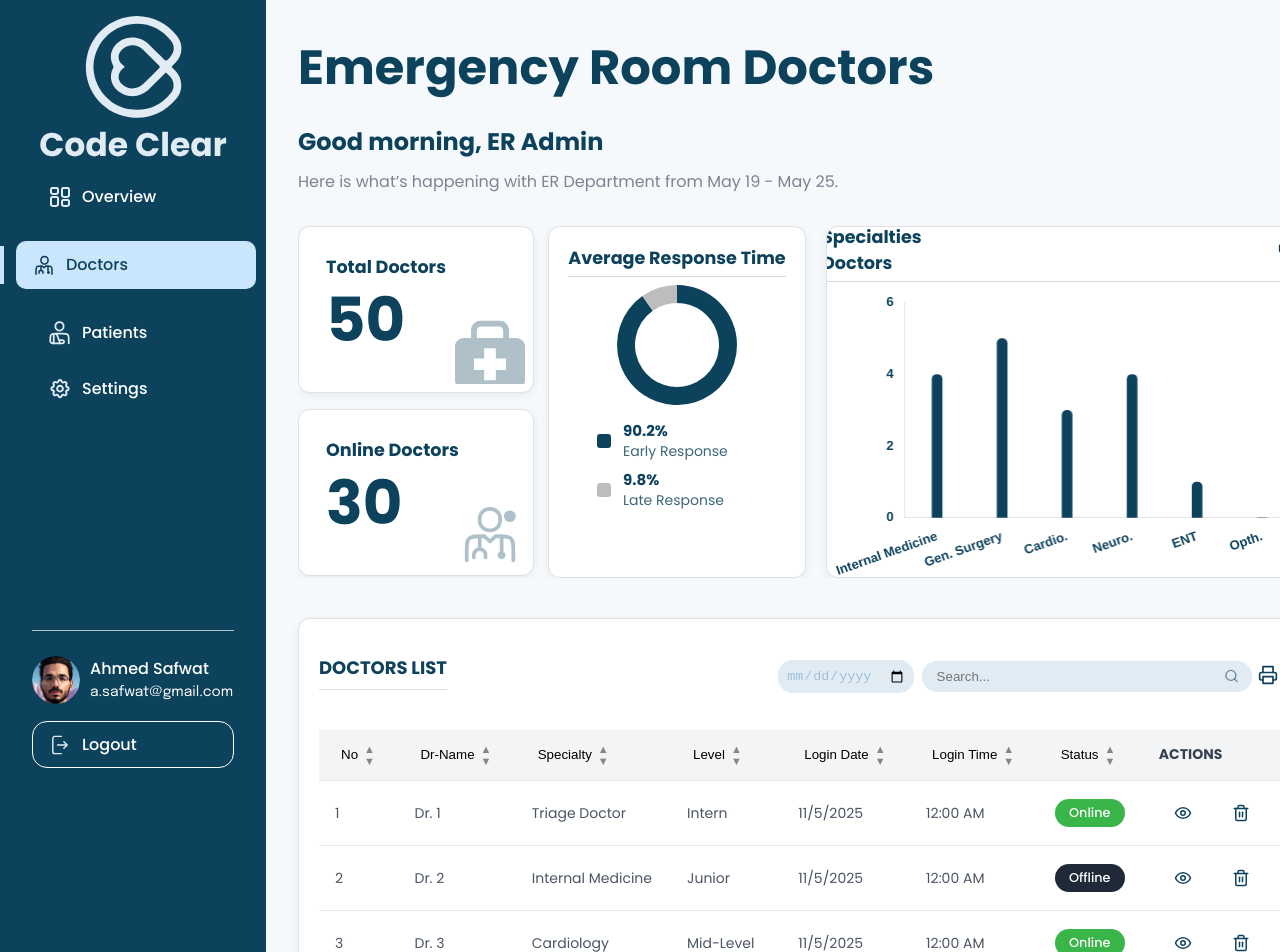
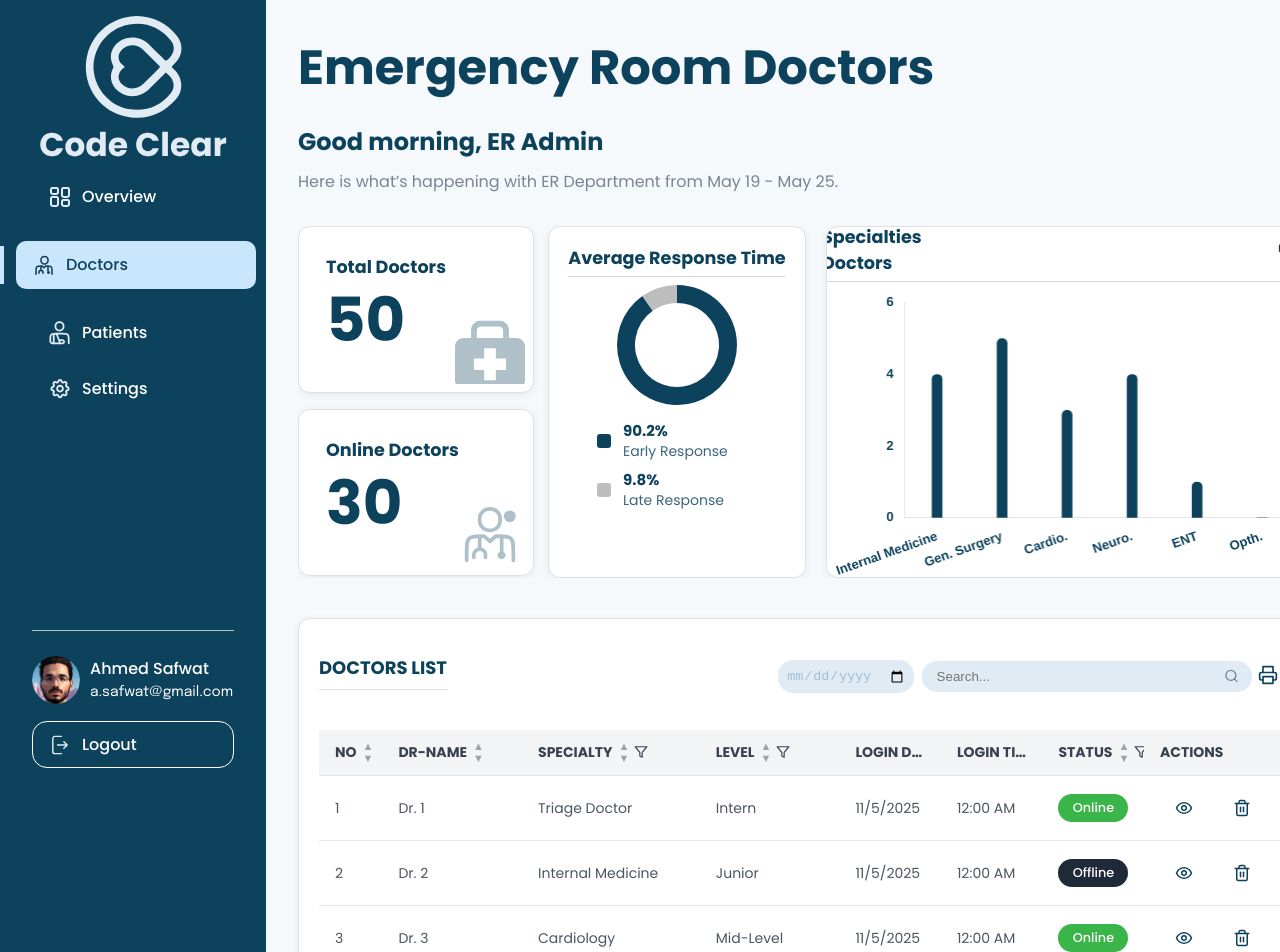
Before and after one commit to FatmaWafy/Hospital_System, a React (Vite) app: page /doctors in a window 1280 px wide. Shown: the top 952 px of the page. Built offline with nearby package versions, Linux system fonts and the light colour scheme.

Commit message:
add filter function after sort in Doctors page

```diff
--- a/src/pages/Doctors.css
+++ b/src/pages/Doctors.css
@@ -1,3 +1,8 @@
+/*
+  ==========================================
+  Main Layout Styles
+  ==========================================
+*/
 .doctors-page {
   background-color: #f5f9fb;
   padding: 32px;
@@ -34,12 +39,15 @@
 
 .welcome-text p {
   color: #7c8493;
-
   border-radius: 4px;
   margin: -10px 0 0 0;
 }
 
-/* Third Column: Large Chart Card */
+/*
+  ==========================================
+  Card and Chart Styles
+  ==========================================
+*/
 .chart-card.big {
   flex: 1;
   background: #fff;
@@ -56,7 +64,6 @@
   box-sizing: border-box;
 }
 
-/* General Card Styles */
 .card-icon {
   width: 60px;
   height: 60px;
@@ -85,223 +92,11 @@
   color: #828282;
 }
 
-/* Table Styles */
-.table-responsive {
-  overflow-x: auto;
-  width: 100%;
-}
-.doctors-table-section {
-  background: white;
-  border: 1px solid #e0e0e0;
-  border-radius: 12px;
-  box-shadow: 0 2px 8px rgba(0, 0, 0, 0.06);
-  padding: 20px;
-  margin-bottom: 40px;
-  margin-top: 40px;
-}
-
-.doctors-table-section h3 {
-  margin-bottom: 16px;
-}
-
-.doctors-table {
-  width: 100%;
-  border-collapse: collapse;
-  min-width: 700px;
-  background: #fff;
-  font-size: 0.875rem;
-}
-
-.doctors-table th,
-.doctors-table td {
-  padding: 0.75rem 1rem;
-  text-align: left;
-  border-bottom: 1px solid #e5e7eb;
-}
-
-.doctors-table th {
-  background-color: #f3f4f6;
-  font-weight: 600;
-  color: #374151;
-  text-transform: uppercase;
-}
-
-.doctors-table td {
-  color: #4b5563;
-}
-
-/* Status Badge */
-.status-badge {
-  display: inline-block;
-  padding: 0.25rem 0.75rem;
-  border-radius: 9999px;
-  font-weight: 500;
-  font-size: 0.8rem;
-  text-transform: capitalize;
-  width: 40px;
-  text-align: center;
-}
-.status-badge.online {
-  background-color: #39b54a;
-  color: white;
-}
-.status-badge.offline {
-  background-color: #1f2937;
-  color: white;
-}
-
-/* Pagination */
-.pagination {
-  display: flex;
-  justify-content: center;
-  align-items: center;
-  gap: 10px;
-  margin-top: 20px;
-}
-.pagination-btn {
-  background-color: #e7ecef;
-  border: 1px solid #e0e0e0;
-  border-radius: 50%;
-  padding: 8px 12px;
-  font-size: 0.9rem;
-  color: #4f4f4f;
-  cursor: pointer;
-  transition: background-color 0.2s ease, border-color 0.2s ease,
-    color 0.2s ease;
-}
-.pagination-btn:hover {
-  background-color: #f5f5f5;
-  border-color: #bdbdbd;
-}
-.pagination-btn.active {
-  background-color: #b4c4cd;
-  color: #ffffff;
-  border-color: #0d425d;
-  border-radius: 50%;
-}
-.pagination-dots {
-  color: #828282;
-  font-size: 1rem;
-}
-
-/* Miscellaneous */
-.print-btn {
-  background: none;
-  border: none;
-  color: #0d425d !important;
-  cursor: pointer;
-  transition: color 0.2s ease;
-}
-.print-btn:hover {
-  color: #0d425dcb !important;
-}
-
-.notification-icon {
-  width: 40px !important;
-  height: 40px !important;
-  cursor: pointer !important;
-}
-
-
-.calendar-icon {
-  width: 24px !important;
-  height: 24px !important;
-}
-
-.list-header {
-  display: flex;
-  justify-content: space-between;
-  align-items: center;
-  margin-bottom: 16px;
-  color: #0d425d;
-}
-
-/* Responsive */
-@media (max-width: 1024px) {
-  .doctors-doctors-cards {
-    grid-template-columns: repeat(auto-fit, minmax(200px, 1fr));
-  }
-}
-@media (max-width: 768px) {
-  .doctors-doctors-cards {
-    grid-template-columns: 1fr;
-  }
-  .doctors-card,
-  .chart-card {
-    padding: 15px;
-  }
-  .card-value {
-    font-size: 1.8rem;
-  }
-  .chart-title {
-    font-size: 1rem;
-  }
-  .list-header {
-    flex-direction: column;
-    align-items: flex-start;
-    gap: 10px;
-  }
-  .doctors-table th,
-  .doctors-table td {
-    padding: 10px;
-    font-size: 0.85rem;
-  }
-}
-
-.actions-cell {
-  display: flex;
-  gap: 10px;
-}
-
-.action-btn {
-  background: none;
-  border: none;
-  cursor: pointer;
-  padding: 0.25rem;
-  border-radius: 0.375rem;
-  transition: background-color 0.2s ease;
-}
-
-.view-btn {
-  padding: 15px 5px;
-  color: #0d425d;
-  border-radius: 50%;
-  font-weight: 500;
-  cursor: pointer;
-  transition: all 0.2s ease;
-  width: 40px;
-  height: 40px;
-  display: flex;
-  align-items: center;
-  justify-content: center;
-}
-
-.view-btn:hover {
-  background-color: #f3f4f6;
-}
-
-.delete-btn {
-  padding: 15px 5px !important;
-  color: #0d425d !important;
-  border-radius: 50% !important;
-  font-weight: 500 !important;
-  cursor: pointer !important;
-  transition: all 0.2s ease !important;
-  border: none !important;
-  background-color: transparent !important;
-  width: 40px;
-  height: 40px;
-  display: flex;
-  align-items: center;
-  justify-content: center;
-}
-
-.delete-btn:hover {
-  background-color: #f3f4f6 !important;
-}
-
-/* ////////////////// */
-/* Doctors Dashboard Styles */
+/*
+  ==========================================
+  Doctors Dashboard Styles
+  ==========================================
+*/
 .doctors-dashboard {
   display: flex;
   flex-direction: column;
@@ -313,12 +108,11 @@
   display: flex;
   gap: 20px;
   width: 100%;
-  align-items: stretch; /* ده هيساوي الارتفاعات */
-  flex-wrap: nowrap; /* عشان ميكسرش في شاشة كبيرة */
+  align-items: stretch;
+  flex-wrap: nowrap;
   overflow-x: hidden;
 }
 
-/* Stats Cards Column */
 .stats-cards-column {
   display: flex;
   flex-direction: column;
@@ -372,7 +166,6 @@
   pointer-events: none;
 }
 
-/* Response Time Card */
 .response-time-card {
   flex: 1;
   min-width: 200px;
@@ -395,7 +188,6 @@
   margin-bottom: 8px;
   text-align: center;
   padding-bottom: 5px;
-
   border-bottom: 1px solid #b8b8b88e;
 }
 .chart-heading {
@@ -476,11 +268,10 @@
   margin-top: 5px;
 }
 
-/* Specialties Chart Card */
 .specialties-chart-card {
   flex: 2;
-  max-height: 290px; /* ✅ اضبطي الرقم حسب التصميم */
-  overflow: hidden; /* 👈 عشان ميخرجش بره */
+  max-height: 290px;
+  overflow: hidden;
   background: #fff;
   border: 1px solid #e0e0e0;
   border-radius: 12px;
@@ -492,12 +283,179 @@
   justify-content: center;
 }
 
-/* Responsive Styles */
+/*
+  ==========================================
+  Table and Pagination Styles
+  ==========================================
+*/
+.table-responsive {
+  overflow-x: auto;
+  width: 100%;
+}
+
+.doctors-table-section {
+  background: white;
+  border: 1px solid #e0e0e0;
+  border-radius: 12px;
+  box-shadow: 0 2px 8px rgba(0, 0, 0, 0.06);
+  padding: 20px;
+  margin-bottom: 40px;
+  margin-top: 40px;
+}
+
+.doctors-table-section h3 {
+  margin-bottom: 16px;
+}
+
+.doctors-table {
+  width: 100%;
+  border-collapse: collapse;
+  min-width: 700px;
+  background: #fff;
+  font-size: 0.875rem;
+  /* Fixed table layout to prevent column resizing */
+  table-layout: fixed;
+}
+
+.doctors-table th,
+.doctors-table td {
+  padding: 0.75rem 1rem;
+  text-align: left;
+  border-bottom: 1px solid #e5e7eb;
+  overflow: hidden;
+  text-overflow: ellipsis;
+  white-space: nowrap;
+}
+
+.doctors-table th {
+  background-color: #f3f4f6;
+  font-weight: 600;
+  color: #374151;
+  text-transform: uppercase;
+  position: relative; /* Keep this for absolute positioning of header-actions */
+  cursor: default; /* Change cursor to default on th */
+}
+
+/* Specific column widths for a stable layout */
+.doctors-table th:nth-child(1) {
+  width: 5%; /* No */
+}
+.doctors-table th:nth-child(2) {
+  width: 15%; /* Dr-Name */
+}
+.doctors-table th:nth-child(3) {
+  width: 20%; /* Specialty */
+}
+.doctors-table th:nth-child(4) {
+  width: 15%; /* Level */
+}
+.doctors-table th:nth-child(5) {
+  width: 10%; /* Login Date */
+}
+.doctors-table th:nth-child(6) {
+  width: 10%; /* Login Time */
+}
+.doctors-table th:nth-child(7) {
+  width: 10%; /* Status */
+}
+.doctors-table th:nth-child(8) {
+  width: 15%; /* Actions */
+}
+
+.doctors-table td {
+  color: #4b5563;
+}
+
+.status-badge {
+  display: inline-block;
+  padding: 0.25rem 0.75rem;
+  border-radius: 9999px;
+  font-weight: 500;
+  font-size: 0.8rem;
+  text-transform: capitalize;
+  width: 40px;
+  text-align: center;
+}
+.status-badge.online {
+  background-color: #39b54a;
+  color: white;
+}
+.status-badge.offline {
+  background-color: #1f2937;
+  color: white;
+}
+
+.pagination {
+  display: flex;
+  justify-content: center;
+  align-items: center;
+  gap: 10px;
+  margin-top: 20px;
+}
+.pagination-btn {
+  background-color: #e7ecef;
+  border: 1px solid #e0e0e0;
+  border-radius: 50%;
+  padding: 8px 12px;
+  font-size: 0.9rem;
+  color: #4f4f4f;
+  cursor: pointer;
+  transition: background-color 0.2s ease, border-color 0.2s ease, color 0.2s ease;
+}
+.pagination-btn:hover {
+  background-color: #f5f5f5;
+  border-color: #bdbdbd;
+}
+.pagination-btn.active {
+  background-color: #b4c4cd;
+  color: #ffffff;
+  border-color: #0d425d;
+  border-radius: 50%;
+}
+.pagination-dots {
+  color: #828282;
+  font-size: 1rem;
+}
+
+.print-btn {
+  background: none;
+  border: none;
+  color: #0d425d !important;
+  cursor: pointer;
+  transition: color 0.2s ease;
+}
+.print-btn:hover {
+  color: #0d425dcb !important;
+}
+
+.notification-icon {
+  width: 40px !important;
+  height: 40px !important;
+  cursor: pointer !important;
+}
+
+.calendar-icon {
+  width: 24px !important;
+  height: 24px !important;
+}
+
+.list-header {
+  display: flex;
+  justify-content: space-between;
+  align-items: center;
+  margin-bottom: 16px;
+  color: #0d425d;
+}
+
+/*
+  ==========================================
+  Responsive Styles
+  ==========================================
+*/
 @media (max-width: 1024px) {
   .dashboard-cards-container {
     flex-wrap: wrap;
   }
-
   .stats-cards-column,
   .response-time-card {
     width: 100%;
@@ -510,17 +468,76 @@
     height: auto;
     padding: 15px;
   }
-
   .stat-value {
     font-size: 2rem;
   }
-
   .chart-heading {
     font-size: 1rem;
   }
+  .list-header {
+    flex-direction: column;
+    align-items: flex-start;
+    gap: 10px;
+  }
+  .doctors-table th,
+  .doctors-table td {
+    padding: 10px;
+    font-size: 0.85rem;
+  }
 }
 
-/* /////////// */
+.actions-cell {
+  display: flex;
+  gap: 10px;
+}
+
+.action-btn {
+  background: none;
+  border: none;
+  cursor: pointer;
+  padding: 0.25rem;
+  border-radius: 0.375rem;
+  transition: background-color 0.2s ease;
+}
+
+.view-btn {
+  padding: 15px 5px;
+  color: #0d425d;
+  border-radius: 50%;
+  font-weight: 500;
+  cursor: pointer;
+  transition: all 0.2s ease;
+  width: 40px;
+  height: 40px;
+  display: flex;
+  align-items: center;
+  justify-content: center;
+}
+
+.view-btn:hover {
+  background-color: #f3f4f6;
+}
+
+.delete-btn {
+  padding: 15px 5px !important;
+  color: #0d425d !important;
+  border-radius: 50% !important;
+  font-weight: 500 !important;
+  cursor: pointer !important;
+  transition: all 0.2s ease !important;
+  border: none !important;
+  background-color: transparent !important;
+  width: 40px;
+  height: 40px;
+  display: flex;
+  align-items: center;
+  justify-content: center;
+}
+
+.delete-btn:hover {
+  background-color: #f3f4f6 !important;
+}
+
 .date-picker {
   padding: 8px;
   border: 1px solid #e0e0e0;
@@ -529,7 +546,6 @@
   color: #9fc0d8;
   border: none;
   margin-right: 8px;
-
 }
 
 .sort-header-btn {
@@ -546,3 +562,102 @@
   cursor: pointer;
   font-size: 9px;
 }
+.sort-arrows .arrow {
+  opacity: 0.45;
+  cursor: pointer;
+}
+.sort-arrows .arrow.is-active {
+  opacity: 1;
+  font-weight: 700;
+}
+
+.header-actions {
+  display: inline-flex;
+  gap: 5px;
+  position: absolute;
+  top: 50%;
+  transform: translateY(-50%);
+}
+
+.sort-header-btn,
+.filter-header-btn {
+  background: none;
+  border: none;
+  cursor: pointer;
+  padding: 0;
+  color: inherit;
+  font-size: 1em;
+  display: flex;
+  align-items: center;
+}
+
+/*
+  ==========================================
+  Filter Modal Styles
+  ==========================================
+*/
+.filter-modal-overlay {
+  position: fixed;
+  top: 0;
+  left: 0;
+  width: 100%;
+  height: 100%;
+  background-color: rgba(0, 0, 0, 0.5);
+  display: flex;
+  justify-content: center;
+  align-items: center;
+  z-index: 1000;
+}
+
+.filter-modal-content {
+  background: white;
+  padding: 20px;
+  border-radius: 8px;
+  box-shadow: 0 4px 6px rgba(0, 0, 0, 0.1);
+  width: 300px;
+  max-height: 80vh;
+  overflow-y: auto;
+}
+
+.filter-modal-content h3 {
+  margin-top: 0;
+  border-bottom: 1px solid #e0e0e0;
+  padding-bottom: 10px;
+}
+
+.filter-options-container {
+  display: flex;
+  flex-direction: column;
+  gap: 10px;
+  margin-bottom: 15px;
+}
+
+.filter-option-label {
+  display: flex;
+  align-items: center;
+  gap: 10px;
+  cursor: pointer;
+}
+
+.filter-modal-actions {
+  display: flex;
+  justify-content: flex-end;
+  gap: 10px;
+}
+
+.clear-filters-btn,
+.close-modal-btn {
+  padding: 8px 12px;
+  border: none;
+  border-radius: 4px;
+  cursor: pointer;
+}
+
+.close-modal-btn {
+  background-color: #0d425d;
+  color: white;
+}
+
+.clear-filters-btn {
+  background-color: #e0e0e0;
+}
--- a/src/pages/Doctors.jsx
+++ b/src/pages/Doctors.jsx
@@ -9,6 +9,7 @@ import {
   LuChevronLeft,
   LuChevronRight,
   LuSearch,
+  LuFilter,
 } from "react-icons/lu";
 import {
   Chart,
@@ -32,7 +33,6 @@ import "./Doctors.css";
 import { Doughnut, Bar } from "react-chartjs-2";
 
 
-
 const Doctors = () => {
   const navigate = useNavigate();
   const [isDeleteModalOpen, setIsDeleteModalOpen] = useState(false);
@@ -49,6 +49,12 @@ const Doctors = () => {
     status: "asc",
   });
   const [activeSortKey, setActiveSortKey] = useState(null);
+
+  // New State for Filter Logic
+  const [isFilterModalOpen, setIsFilterModalOpen] = useState(false);
+  const [filterColumn, setFilterColumn] = useState(null);
+  const [filterOptions, setFilterOptions] = useState([]);
+  const [selectedFilters, setSelectedFilters] = useState({});
 
   const [doctors, setDoctors] = useState(
     Array.from({ length: 50 }).map((_, i) => ({
@@ -76,7 +82,6 @@ const Doctors = () => {
   );
 
   useEffect(() => {
-    // Placeholder: fetch('/api/doctors').then(res => setDoctors(res))
     console.log("Fetching doctors data...");
   }, []);
 
@@ -208,13 +213,23 @@ const Doctors = () => {
   }, []);
 
   const filteredDoctors = useMemo(() => {
-    return doctors.filter(
+    let result = doctors.filter(
       (doctor) =>
         (doctor.name.toLowerCase().includes(searchTerm.toLowerCase()) ||
           doctor.specialty.toLowerCase().includes(searchTerm.toLowerCase())) &&
         (selectedDate ? doctor.loginDate === selectedDate : true)
     );
-  }, [doctors, searchTerm, selectedDate]);
+
+    // Apply column-specific filters
+    Object.keys(selectedFilters).forEach(key => {
+      const filters = selectedFilters[key];
+      if (filters && filters.length > 0) {
+        result = result.filter(doctor => filters.includes(doctor[key]));
+      }
+    });
+
+    return result;
+  }, [doctors, searchTerm, selectedDate, selectedFilters]);
 
   const sortedDoctors = useMemo(() => {
     if (!activeSortKey) {
@@ -268,6 +283,29 @@ const Doctors = () => {
 
   const handlePrint = () => {
     window.print();
+  };
+
+  // New function to handle filter button click
+  const handleFilterClick = (key) => {
+    setFilterColumn(key);
+    // Get unique values for the selected column
+    const uniqueOptions = [...new Set(doctors.map(d => d[key]))];
+    setFilterOptions(uniqueOptions);
+    setIsFilterModalOpen(true);
+  };
+
+  // Function to handle checkbox changes in the filter modal
+  const handleFilterCheckboxChange = (option) => {
+    setSelectedFilters(prevFilters => {
+      const currentFilters = prevFilters[filterColumn] || [];
+      const newFilters = currentFilters.includes(option)
+        ? currentFilters.filter(item => item !== option)
+        : [...currentFilters, option];
+      return {
+        ...prevFilters,
+        [filterColumn]: newFilters
+      };
+    });
   };
 
   return (
@@ -370,13 +408,15 @@ const Doctors = () => {
             <thead>
               <tr>
                 <th>
+                  {/* Updated to separate column name and sort/filter buttons */}
+                  <span>No</span>
+                  <div className="header-actions">
                     <button
                       className="sort-header-btn"
                       onClick={() => requestSort("id")}
                       aria-sort={getSortIndicator("id")}
                       tabIndex={0}
                     >
-                    No
                       <span className="sort-arrows">
                         <span
                           className={`arrow ${activeSortKey === "id" && sortDirections.id === "asc"
@@ -397,15 +437,17 @@ const Doctors = () => {
                         </span>
                       </span>
                     </button>
+                  </div>
                 </th>
                 <th>
+                  <span>Dr-Name</span>
+                  <div className="header-actions">
                     <button
                       className="sort-header-btn"
                       onClick={() => requestSort("name")}
                       aria-sort={getSortIndicator("name")}
                       tabIndex={0}
                     >
-                    Dr-Name
                       <span className="sort-arrows">
                         <span
                           className={`arrow ${activeSortKey === "name" &&
@@ -427,15 +469,17 @@ const Doctors = () => {
                         </span>
                       </span>
                     </button>
+                  </div>
                 </th>
                 <th>
+                  <span>Specialty</span>
+                  <div className="header-actions">
                     <button
                       className="sort-header-btn"
                       onClick={() => requestSort("specialty")}
                       aria-sort={getSortIndicator("specialty")}
                       tabIndex={0}
                     >
-                    Specialty
                       <span className="sort-arrows">
                         <span
                           className={`arrow ${activeSortKey === "specialty" &&
@@ -457,15 +501,24 @@ const Doctors = () => {
                         </span>
                       </span>
                     </button>
+                    {/* Added Filter button next to sorting arrows */}
+                    <button
+                      className="filter-header-btn"
+                      onClick={() => handleFilterClick("specialty")}
+                    >
+                      <LuFilter size={14} />
+                    </button>
+                  </div>
                 </th>
                 <th>
+                  <span>Level</span>
+                  <div className="header-actions">
                     <button
                       className="sort-header-btn"
                       onClick={() => requestSort("level")}
                       aria-sort={getSortIndicator("level")}
                       tabIndex={0}
                     >
-                    Level
                       <span className="sort-arrows">
                         <span
                           className={`arrow ${activeSortKey === "level" &&
@@ -487,15 +540,24 @@ const Doctors = () => {
                         </span>
                       </span>
                     </button>
+                    {/* Added Filter button */}
+                    <button
+                      className="filter-header-btn"
+                      onClick={() => handleFilterClick("level")}
+                    >
+                      <LuFilter size={14} />
+                    </button>
+                  </div>
                 </th>
                 <th>
+                  <span>Login Date</span>
+                  <div className="header-actions">
                     <button
                       className="sort-header-btn"
                       onClick={() => requestSort("loginDate")}
                       aria-sort={getSortIndicator("loginDate")}
                       tabIndex={0}
                     >
-                    Login Date
                       <span className="sort-arrows">
                         <span
                           className={`arrow ${activeSortKey === "loginDate" &&
@@ -517,15 +579,17 @@ const Doctors = () => {
                         </span>
                       </span>
                     </button>
+                  </div>
                 </th>
                 <th>
+                  <span>Login Time</span>
+                  <div className="header-actions">
                     <button
                       className="sort-header-btn"
                       onClick={() => requestSort("loginTime")}
                       aria-sort={getSortIndicator("loginTime")}
                       tabIndex={0}
                     >
-                    Login Time
                       <span className="sort-arrows">
                         <span
                           className={`arrow ${activeSortKey === "loginTime" &&
@@ -547,15 +611,17 @@ const Doctors = () => {
                         </span>
                       </span>
                     </button>
+                  </div>
                 </th>
                 <th>
+                  <span>Status</span>
+                  <div className="header-actions">
                     <button
                       className="sort-header-btn"
                       onClick={() => requestSort("status")}
                       aria-sort={getSortIndicator("status")}
                       tabIndex={0}
                     >
-                    Status
                       <span className="sort-arrows">
                         <span
                           className={`arrow ${activeSortKey === "status" &&
@@ -577,6 +643,14 @@ const Doctors = () => {
                         </span>
                       </span>
                     </button>
+                    {/* Added Filter button */}
+                    <button
+                      className="filter-header-btn"
+                      onClick={() => handleFilterClick("status")}
+                    >
+                      <LuFilter size={14} />
+                    </button>
+                  </div>
                 </th>
                 <th>Actions</th>
               </tr>
@@ -655,6 +729,44 @@ const Doctors = () => {
         onConfirm={handleDeleteDoctor}
         itemType="doctor"
       />
+
+      {/* Filter Pop-up Modal */}
+      {isFilterModalOpen && (
+        <div className="filter-modal-overlay">
+          <div className="filter-modal-content">
+            <h3>Filter by {filterColumn}</h3>
+            <div className="filter-options-container">
+              {filterOptions.map((option) => (
+                <label key={option} className="filter-option-label">
+                  <input
+                    type="checkbox"
+                    checked={selectedFilters[filterColumn]?.includes(option) || false}
+                    onChange={() => handleFilterCheckboxChange(option)}
+                  />
+                  {option}
+                </label>
+              ))}
+            </div>
+            <div className="filter-modal-actions">
+              <button
+                className="clear-filters-btn"
+                onClick={() => {
+                  setSelectedFilters(prev => ({ ...prev, [filterColumn]: [] }));
+                  setIsFilterModalOpen(false);
+                }}
+              >
+                Clear
+              </button>
+              <button
+                className="close-modal-btn"
+                onClick={() => setIsFilterModalOpen(false)}
+              >
+                Close
+              </button>
+            </div>
+          </div>
+        </div>
+      )}
     </div>
   );
 };
```
Lines whose indentation alone changed are shown as unchanged.
